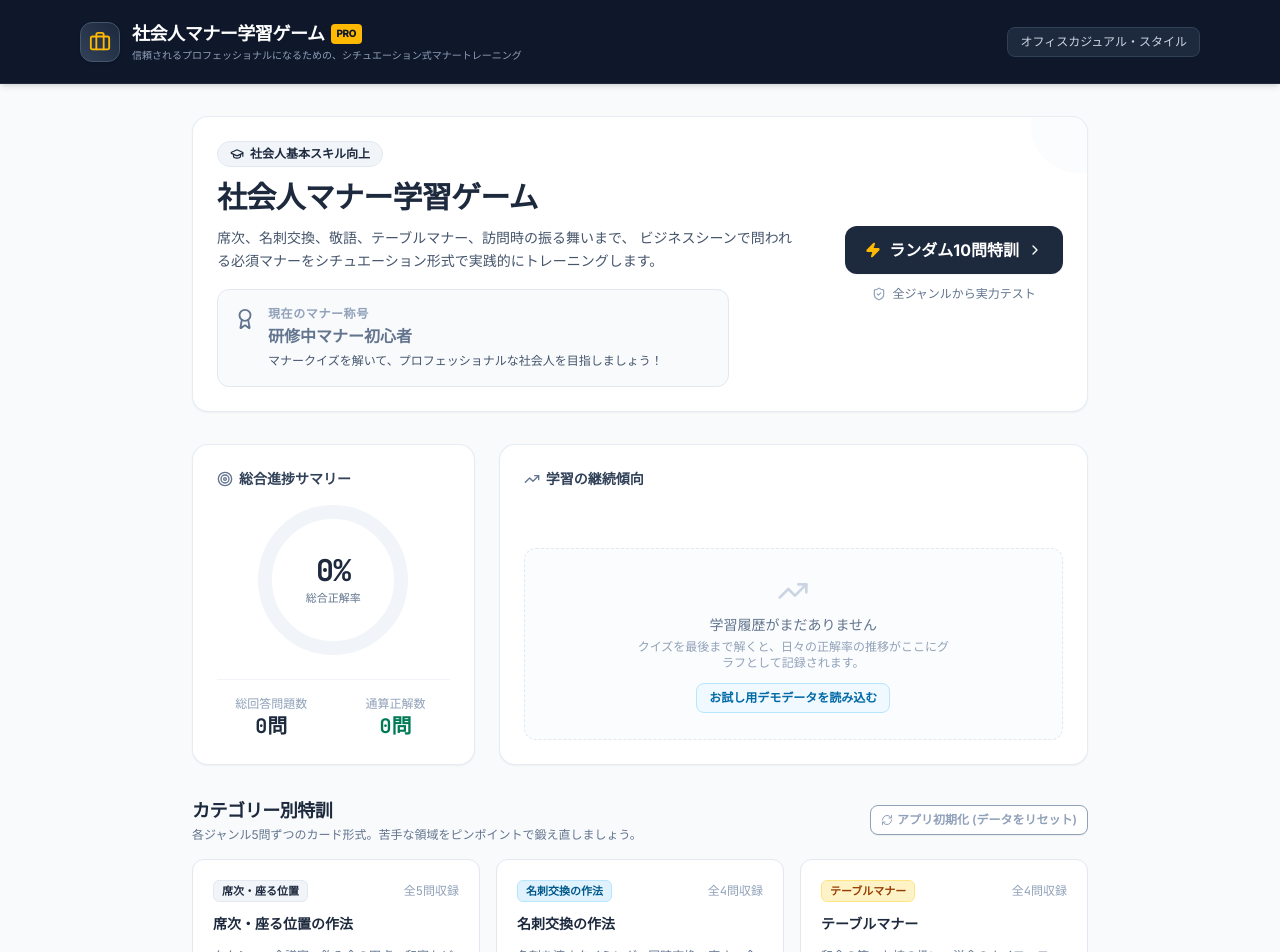
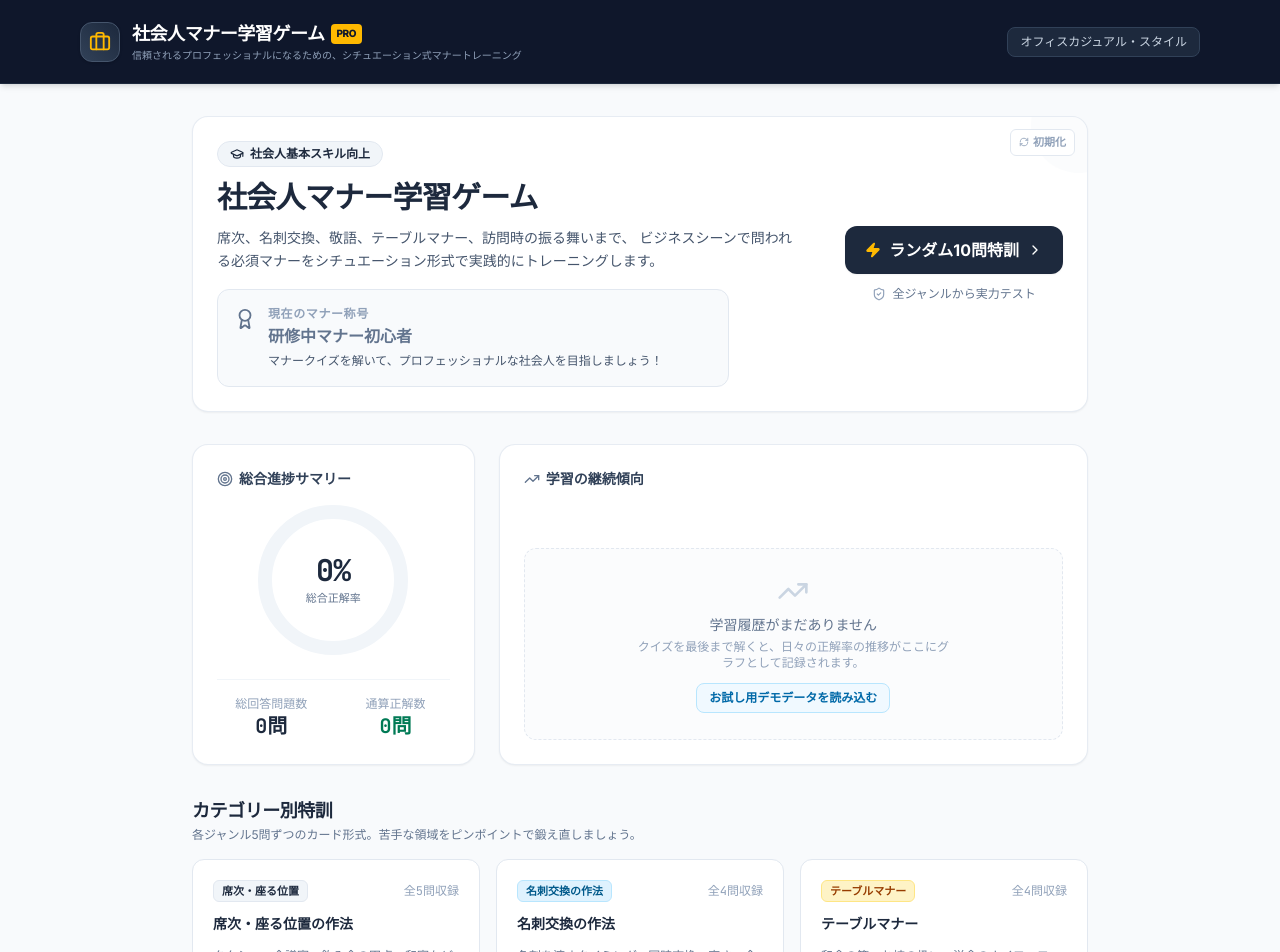
Before and after one commit to hw26a068-rei/Business-etiquette, a React (Vite) app: page / in a window 1280 px wide. Shown: the top 952 px of the page. Built offline with nearby package versions, Linux system fonts and the light colour scheme.

Commit message:
feat: add custom confirmation modal for data reset
Replace the native browser alert with a custom UI modal for resetting application statistics and state. Improve user experience by repositioning the reset button to the dashboard header.

```diff
--- a/src/App.tsx
+++ b/src/App.tsx
@@ -9,7 +9,9 @@ import {
   GraduationCap,
   Layers,
   Sparkles,
-  Info
+  Info,
+  AlertTriangle,
+  RefreshCw
 } from 'lucide-react';
 
 const LOCAL_STORAGE_KEY = 'manner_game_stats_v1';
@@ -52,6 +54,7 @@ export default function App() {
     isCorrect: boolean;
     dragDropPlacement?: Record<string, string>;
   }[]>([]);
+  const [showResetConfirm, setShowResetConfirm] = useState(false);
 
   // Load stats from local storage on mount
   useEffect(() => {
@@ -161,14 +164,21 @@ export default function App() {
 
   // Reset statistics handler
   const handleResetStats = () => {
-    if (window.confirm('これまでの学習データをすべてリセットしますか？この操作は取り消せません。')) {
-      setStats(defaultStats);
-      try {
-        localStorage.removeItem(LOCAL_STORAGE_KEY);
-      } catch (e) {
-        console.error('Error clearing localStorage', e);
-      }
+    setShowResetConfirm(true);
+  };
+
+  // Safe execution of stats and state reset (start from beginning)
+  const executeResetStats = () => {
+    setStats(defaultStats);
+    setView('dashboard');
+    setCurrentQuiz(null);
+    setUserAnswers([]);
+    try {
+      localStorage.removeItem(LOCAL_STORAGE_KEY);
+    } catch (e) {
+      console.error('Error clearing localStorage', e);
     }
+    setShowResetConfirm(false);
   };
 
   // Inject beautiful practice data so that user can instantly see graphs
@@ -311,6 +321,48 @@ export default function App() {
           <p>© 2026 社会人マナー学習ゲーム PRO. 全ての実践に裏付けられたビジネススキルを。</p>
         </div>
       </footer>
+
+      {/* Custom Confirmation Modal for resetting stats and starting from beginning */}
+      {showResetConfirm && (
+        <div className="fixed inset-0 bg-slate-950/60 backdrop-blur-xs z-50 flex items-center justify-center p-4 animate-fade-in">
+          <div className="bg-white rounded-2xl shadow-xl max-w-md w-full p-6 border border-slate-100 relative z-50 animate-in fade-in zoom-in-95 duration-150">
+            <div className="flex items-start gap-4">
+              <div className="w-12 h-12 rounded-full bg-rose-50 flex items-center justify-center text-rose-600 shrink-0 shadow-2xs">
+                <AlertTriangle className="w-6 h-6" />
+              </div>
+              <div className="space-y-2 flex-1">
+                <h3 className="text-lg font-bold text-slate-900 font-sans">学習データの初期化</h3>
+                <p className="text-sm text-slate-500 leading-relaxed font-sans">
+                  これまでの学習データ（総合進捗サマリー、学習継続傾向、各ジャンルの正答率・回答履歴など）がすべて完全に削除され、最初からスタートになります。
+                </p>
+                <div className="text-xs font-bold text-rose-600 bg-rose-50/50 p-3 rounded-lg border border-rose-100/50">
+                  ※この操作は取り消せません。本当に初期化しますか？
+                </div>
+              </div>
+            </div>
+
+            <div className="mt-6 flex items-center justify-end gap-3">
+              <button
+                type="button"
+                id="cancel_reset_btn"
+                onClick={() => setShowResetConfirm(false)}
+                className="px-4 py-2 text-sm font-medium text-slate-500 hover:text-slate-700 hover:bg-slate-50 rounded-xl transition-colors cursor-pointer"
+              >
+                キャンセル
+              </button>
+              <button
+                type="button"
+                id="confirm_reset_btn"
+                onClick={executeResetStats}
+                className="px-4 py-2 text-sm font-bold text-white bg-rose-600 hover:bg-rose-700 rounded-xl shadow-sm hover:shadow-md transition-all flex items-center gap-1.5 cursor-pointer"
+              >
+                <RefreshCw className="w-3.5 h-3.5 animate-spin-reverse" style={{ animationDuration: '3s' }} />
+                完全に初期化する
+              </button>
+            </div>
+          </div>
+        </div>
+      )}
     </div>
   );
 }
--- a/src/components/Dashboard.tsx
+++ b/src/components/Dashboard.tsx
@@ -278,6 +278,18 @@ export const Dashboard: React.FC<DashboardProps> = ({
     <div className="space-y-8 max-w-4xl mx-auto">
       {/* Welcome & Title Card */}
       <div className="bg-white border border-slate-200/80 rounded-2xl p-6 shadow-xs relative overflow-hidden flex flex-col md:flex-row md:items-center justify-between gap-6">
+        {/* App Reset Button in top-right corner */}
+        <div className="absolute top-3 right-3 z-20">
+          <button
+            id="reset_stats_btn"
+            onClick={onResetStats}
+            className="text-[11px] font-semibold text-slate-400 hover:text-rose-600 transition-colors flex items-center gap-1 px-2 py-1 rounded-md border border-slate-200 hover:border-rose-100 bg-white/90 hover:bg-rose-50/25 backdrop-blur-xs cursor-pointer shadow-3xs"
+          >
+            <RefreshCw className="w-2.5 h-2.5" />
+            初期化
+          </button>
+        </div>
+
         <div className="absolute top-0 right-0 w-24 h-24 bg-slate-50 rounded-full -mr-10 -mt-10 pointer-events-none opacity-50"></div>
 
         <div className="space-y-3 z-10 flex-1">
@@ -377,15 +389,6 @@ export const Dashboard: React.FC<DashboardProps> = ({
               各ジャンル5問ずつのカード形式。苦手な領域をピンポイントで鍛え直しましょう。
             </p>
           </div>
-
-          <button
-            id="reset_stats_btn"
-            onClick={onResetStats}
-            className="text-xs font-semibold text-slate-400 hover:text-rose-600 transition-colors flex items-center gap-1 px-2.5 py-1.5 rounded-lg border border-slate-150 hover:border-rose-100 bg-white hover:bg-rose-50/20 cursor-pointer shadow-2xs"
-          >
-            <RefreshCw className="w-3 h-3" />
-            アプリ初期化 (データをリセット)
-          </button>
         </div>
 
         <div className="grid grid-cols-1 md:grid-cols-2 lg:grid-cols-3 gap-4">
```
